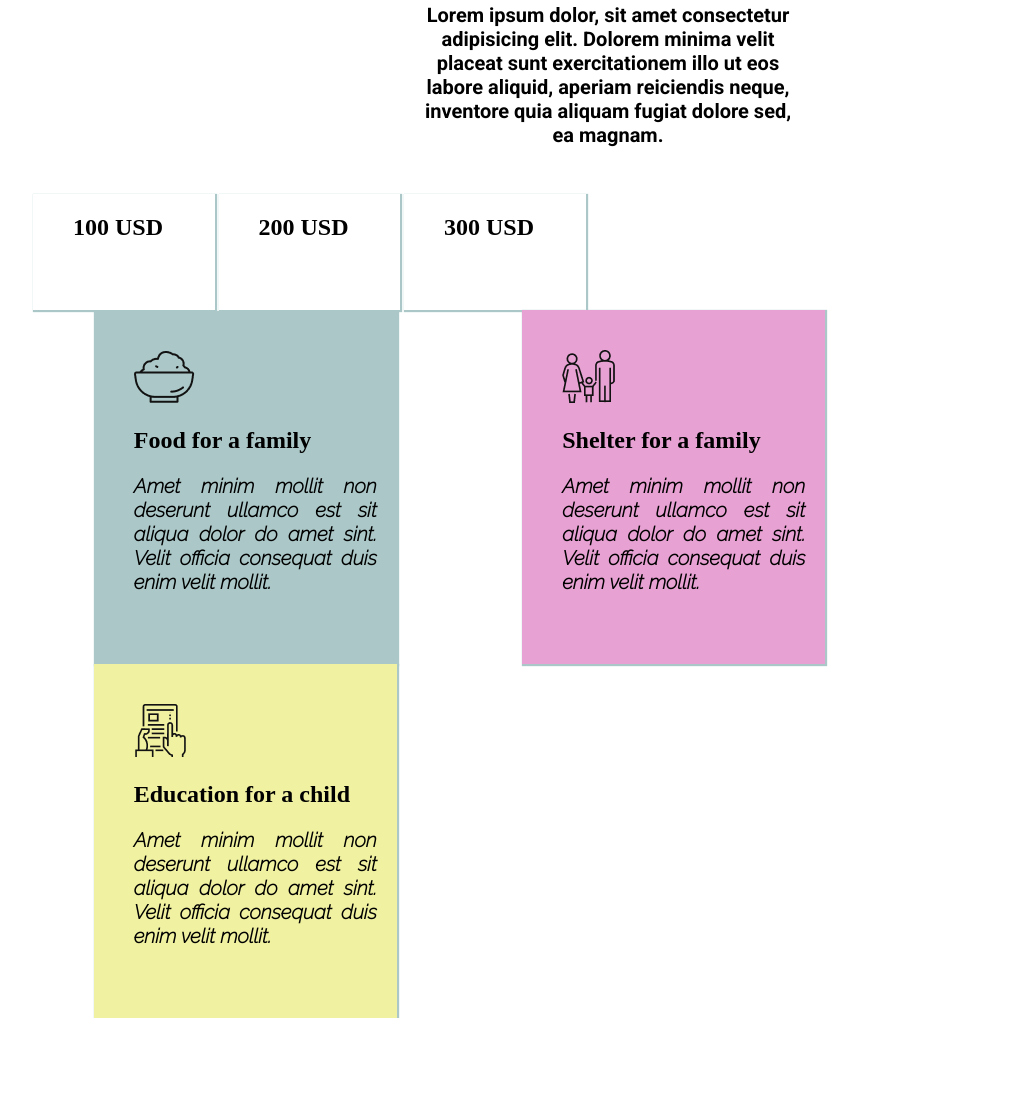
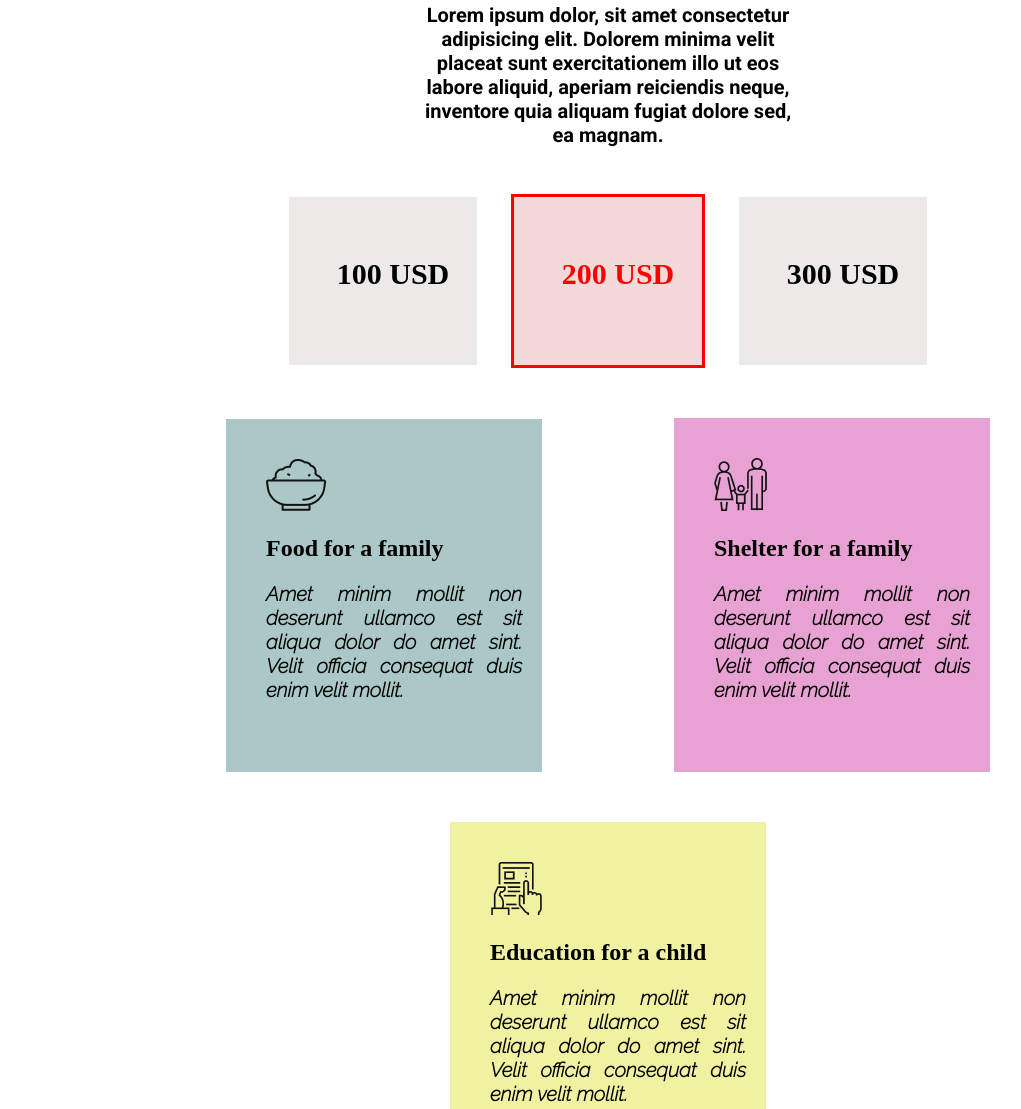
Before and after one commit to Ehasan-S/donate, a plain HTML site: page index.html in a window 1280 px wide. Shown: the part 1101-2210 px from the top of the page, without its empty margins (32-1053 px from the left). Before the commit the page ends 2119 px from the top, so only its background shows below. Drawn offline with Linux system fonts and the light colour scheme.

```diff
--- a/index.html
+++ b/index.html
@@ -41,16 +41,17 @@
         exercitationem illo
         ut eos labore aliquid, aperiam reiciendis neque, inventore quia aliquam fugiat dolore sed, ea magnam.</h2>
     <div class="dev1">
-        <div class="dev3">
-            <h2>100 USD</h2>
+        <div class="dev3" id="box1">
+            <h2 class="usd">100 USD</h2>
         </div>
-        <div class="dev3">
-            <h2>200 USD</h2>
+        <div class="dev3" id="box2">
+            <h2 class="usd" id="textcolor">200 USD</h2>
         </div>
-        <div class="dev3">
-            <h2>300 USD</h2>
+        <div class="dev3" id="box3">
+            <h2 class="usd">300 USD</h2>
         </div>
     </div>
+
     <div class="dev1">
         <div class="dev2" id="color1">
             <img class="icon" src="icons/food.png" alt="">
--- a/style.css
+++ b/style.css
@@ -77,19 +77,20 @@ body {
 
 .dev1 {
 
-    padding-left: 65px;
+    text-align: center;
 }
 
 .dev2 {
     width: 20%;
-    box-shadow: 1px 1px 1px 1px rgb(171, 199, 199);
     margin-left: 5%;
     margin-right: 5%;
+    margin-top: 50px;
     padding-left: 40px;
     padding-right: 20px;
     padding-bottom: 50px;
     text-align: justify;
     display: inline-block;
+
 
 }
 
@@ -117,9 +118,34 @@ p {
     font-weight: 700;
 }
 
+.usd {
+    text-align: center;
+    font-size: 30px;
+    margin-top: 60px;
+
+}
+
+#textcolor {
+    color: red;
+}
+
+#box1 {
+    margin-right: 30px;
+    border: 10px;
+    border-color: red;
+}
+
+#box2 {
+    margin-right: 30px;
+    border: 3px;
+    border-color: red;
+    border-style: solid;
+    background-color: rgb(243, 217, 217);
+
+}
+
 .dev3 {
     width: 10%;
-    box-shadow: 1px 1px 1px 1px rgb(171, 199, 199);
     margin-left: 0%;
     margin-right: 0%;
     padding-left: 40px;
@@ -127,4 +153,6 @@ p {
     padding-bottom: 50px;
     text-align: justify;
     display: inline-block;
+    background: rgb(236, 233, 233);
+
 }
```
